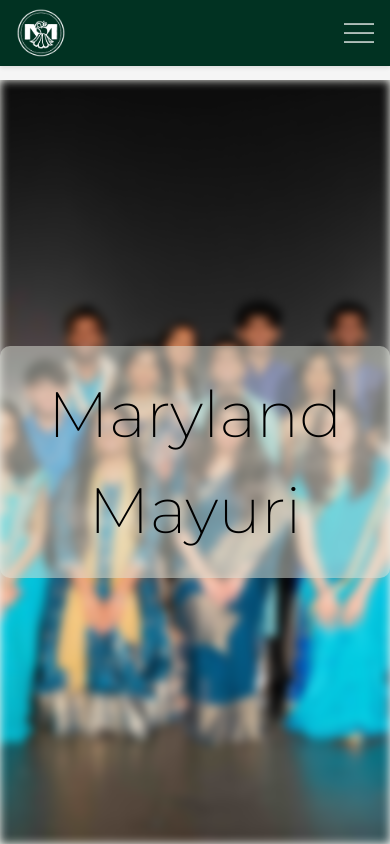
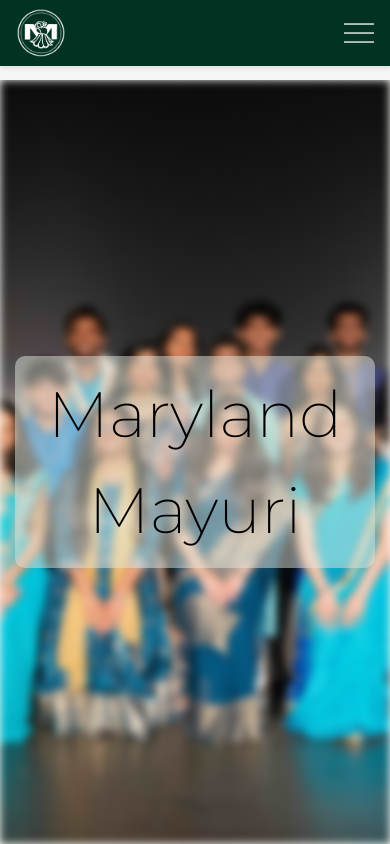
Before and after one commit to maryland-mayuri/marylandmayuri-website, a React (Vite) app: page / in a window 390 px wide. Built offline with nearby package versions, Linux system fonts and the light colour scheme; a web font is replaced by a local one.

Commit message:
fixed mobile view

```diff
--- a/src/Home.css
+++ b/src/Home.css
@@ -8,9 +8,9 @@
     /* Subtract navbar height */
     /* background-color:  */
     background-color: #F6F7F2;
-    margin: 0;
+    max-width: 100%; /* Limit width on larger screens */
+    margin: 0 auto; /* Center the container */
     padding: 0;
-    width: 100%;
     overflow: hidden;
 }
 
@@ -284,6 +284,24 @@
 
 /* Media Queries for Responsiveness */
 @media screen and (max-width: 768px) {
+    .home-container {
+        padding: 15px;
+        max-width: 100%;
+        margin: 0 auto;
+    }
+
+    .homepage-heading {
+        font-size: 2.0rem;
+    }
+
+    .home-container::before {
+        filter: blur(4px); /* Less blur on mobile */
+    }
+
+    .heading-container {
+        padding: 10px;
+    }
+
     .section-container,
     .section-container.reverse {
         flex-direction: column;
```
